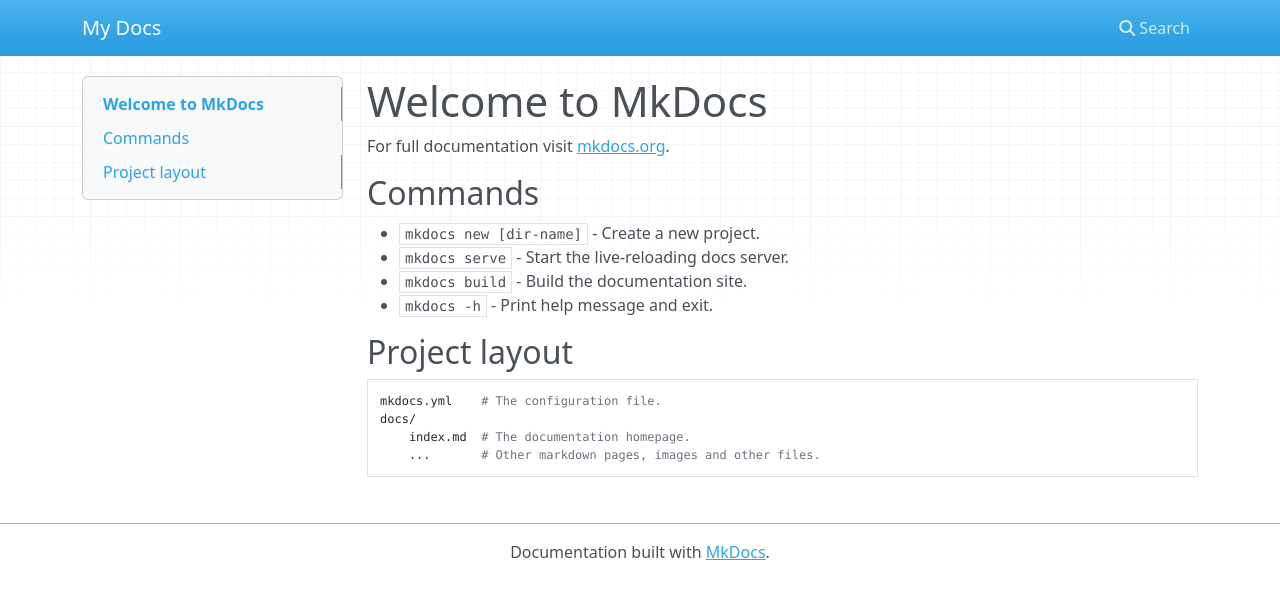
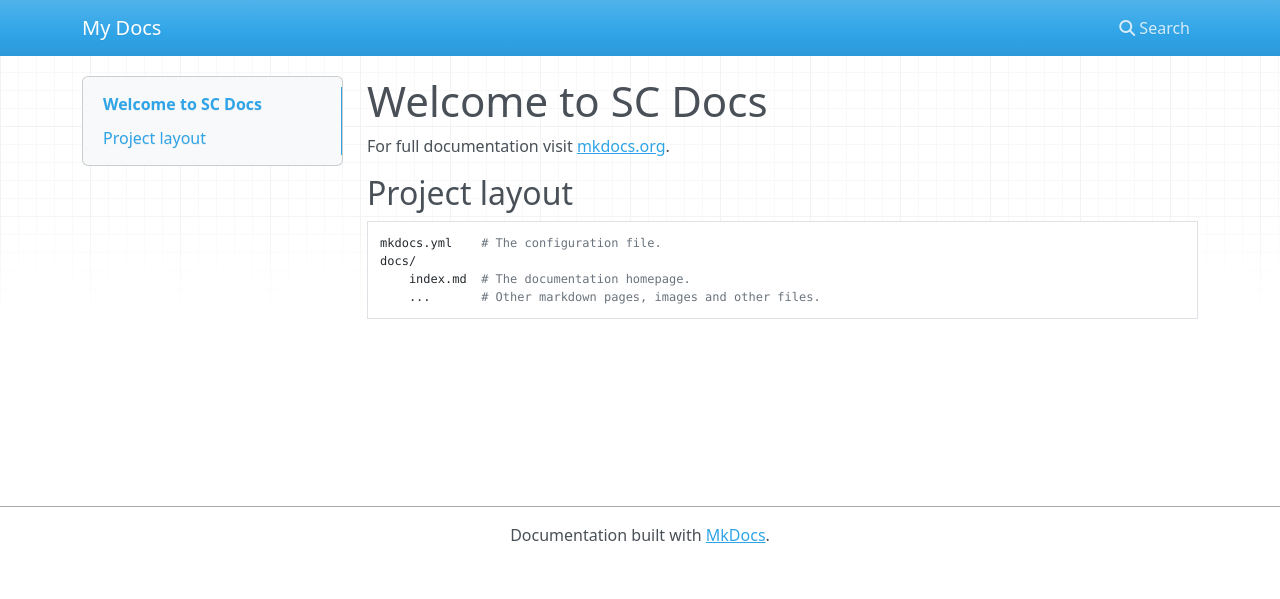
Before and after one commit to ShareCloudOY/ShareCloudOY.github.io, an MkDocs documentation site: the page built from docs/index.md, in a window 1280 px wide. Shown: the top 599 px of the page. Built offline with MkDocs 1.6.1, drawn with Linux system fonts in a browser that asks for light colours; nearby versions of some CDN libraries.

Commit message:
Update index

```diff
--- a/docs/index.md
+++ b/docs/index.md
@@ -1,13 +1,6 @@
-# Welcome to MkDocs
+# Welcome to SC Docs
 
 For full documentation visit [mkdocs.org](https://www.mkdocs.org).
-
-## Commands
-
-* `mkdocs new [dir-name]` - Create a new project.
-* `mkdocs serve` - Start the live-reloading docs server.
-* `mkdocs build` - Build the documentation site.
-* `mkdocs -h` - Print help message and exit.
 
 ## Project layout
 
```
